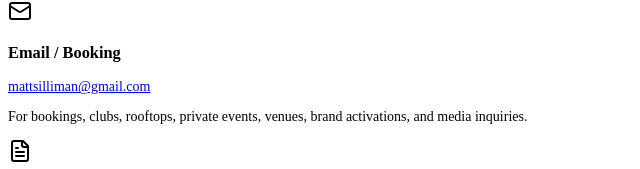
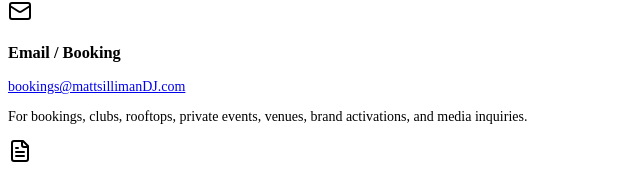
Before and after one commit to mattsillimanDJ/Mattsillimandj, a React (Vite) app in the folder src/: page / in a window 1280 px wide. Shown: the part 4033-4202 px from the top of the page, without its empty margins (0-640 px from the left). Built offline with nearby package versions, Linux system fonts and the light colour scheme; no server answers.

Commit message:
Update public booking email

```diff
--- a/src/components/Contact.tsx
+++ b/src/components/Contact.tsx
@@ -3,19 +3,20 @@ import type { MouseEvent } from 'react';
 import { ArrowUpRight, FileText, Instagram, Mail, Music2, Facebook, Video } from 'lucide-react';
 import { projectId, publicAnonKey } from '../utils/supabase/info';
 import { normalizeCmsImages } from '../utils/cmsImages';
-import { EPK_PDF_URL, pressLinks } from './pressKitContent';
+import { EPK_PDF_URL, PUBLIC_BOOKING_EMAIL, pressLinks } from './pressKitContent';
 
 function normalizeContactContent<T extends { title?: string }>(raw: T): T {
   return {
     ...raw,
     title: 'Booking, Contact, Press & Socials',
+    email: PUBLIC_BOOKING_EMAIL,
   };
 }
 
 export function Contact() {
   const [content, setContent] = useState({
     title: 'Booking, Contact, Press & Socials',
-    email: 'mattsilliman@gmail.com',
+    email: PUBLIC_BOOKING_EMAIL,
     instagram: '@mattsilliman_dj',
     soundcloud: 'mattsilliman',
     facebook: 'mattsilliman',
@@ -99,7 +100,7 @@ export function Contact() {
               <h3 className="text-2xl">Email / Booking</h3>
             </div>
             <a
-              href={`mailto:${content.email}`}
+              href={`mailto:${PUBLIC_BOOKING_EMAIL}`}
               className="text-xl text-white/60 hover:text-white transition-colors"
             >
               {content.email}
--- a/src/components/PressKit.tsx
+++ b/src/components/PressKit.tsx
@@ -1,6 +1,6 @@
 import { useEffect } from 'react';
 import { ArrowUpRight, FileText, Image, Mail, Music2 } from 'lucide-react';
-import { EPK_PDF_URL, pressLinks } from './pressKitContent';
+import { EPK_PDF_URL, PUBLIC_BOOKING_EMAIL, pressLinks } from './pressKitContent';
 
 interface PressKitProps {
   isPage?: boolean;
@@ -143,14 +143,13 @@ export function PressKit({ isPage = false }: PressKitProps) {
             <p className="text-white/50">
               For bookings, clubs, rooftops, private events, venues, brand activations, and media inquiries.
             </p>
-            <button
-              type="button"
-              onClick={() => scrollToSection('contact')}
+            <a
+              href={`mailto:${PUBLIC_BOOKING_EMAIL}`}
               className="mt-6 inline-flex items-center gap-2 border-b border-white/40 pb-1 text-sm uppercase tracking-widest text-white transition-colors hover:border-white/20 hover:text-white/60"
             >
-              Booking Contact
+              {PUBLIC_BOOKING_EMAIL}
               <ArrowUpRight className="w-4 h-4" />
-            </button>
+            </a>
           </section>
         </div>
       </div>
--- a/src/components/pressKitContent.ts
+++ b/src/components/pressKitContent.ts
@@ -1,3 +1,5 @@
+export const PUBLIC_BOOKING_EMAIL = 'bookings@mattsillimanDJ.com';
+
 export const EPK_PDF_URL = 'https://drive.google.com/file/d/1KikpjO_5Tys4xVSZt0h8lEI7k-aoDQVQ/view?usp=drive_link';
 
 export const pressLinks = [
```
